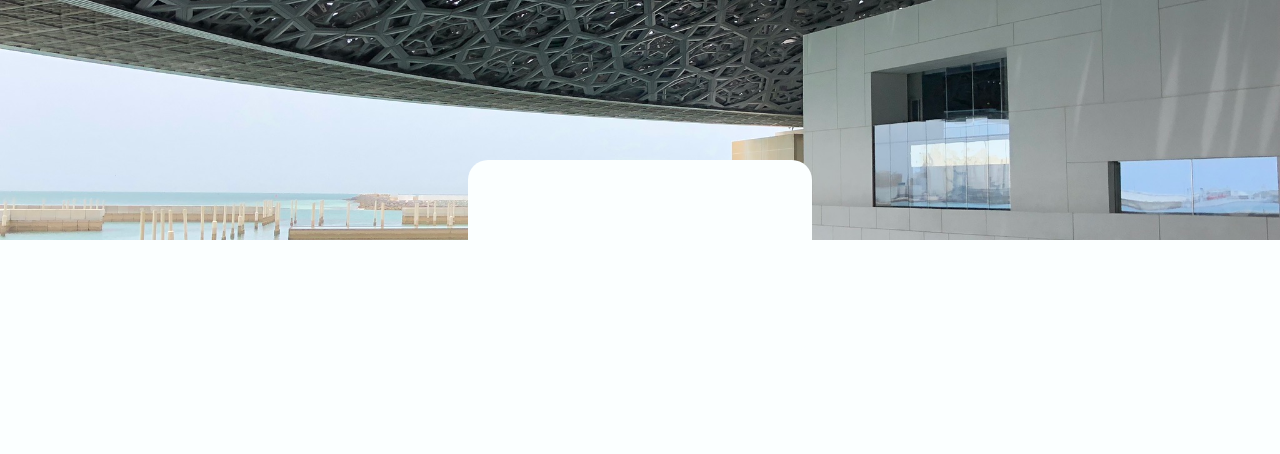
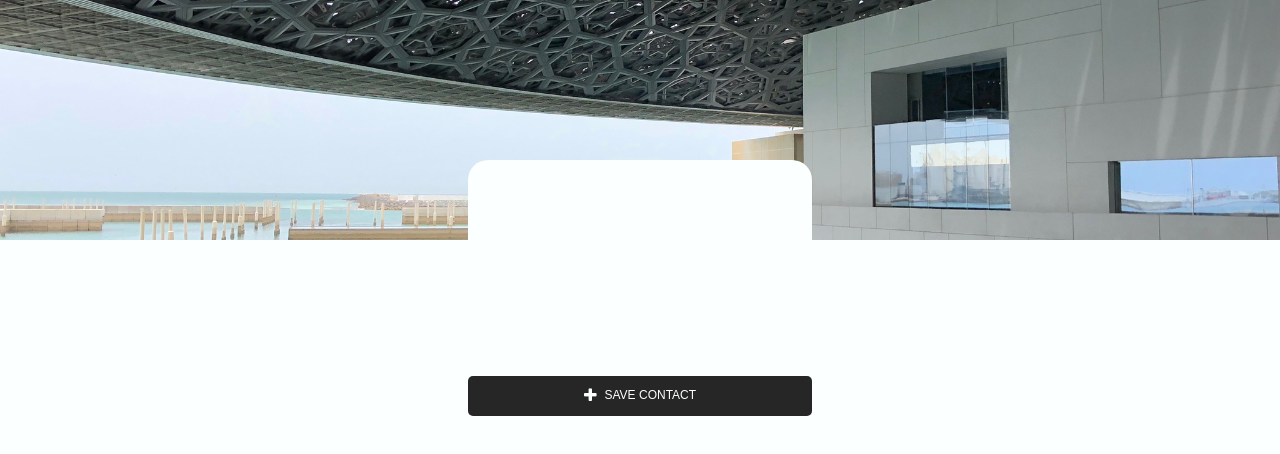
Before and after one commit to DeWildeDaan/DigitalBusinessCard, a plain HTML site: page index.html in a window 1280 px wide. Drawn offline with Linux system fonts and the light colour scheme.

Commit message:
contact button

```diff
--- a/CSS/screen.css
+++ b/CSS/screen.css
@@ -556,16 +556,41 @@ border-radius: var(--global-profile-pic-borderRadius);
     Save contact button
 */
 .c-contact-container{
+  margin-top: 24px;
   width: 100%;
   position: absolute;
   top: calc(20% + 192px);
+  display: flex;
+  justify-content: center;
 }
 
 .c-contact-btn{
   background-color: var(--global-html-color);
+  border-radius: var(--global-borderRadius-small);
+  border: 0px;
   width: 90%;
   max-width: 344px;
+  height: 40px;
+  display: flex;
+  align-items: center;
+  justify-content: center;
 }
+
+.c-contact-btn p{
+  color: var(--global-html-backgroundColor);
+  font-size: 12px;
+}
+
+.c-contact-btn a{
+  padding-right: 8px;
+  color: var(--global-html-backgroundColor);
+}
+
+.c-contact-btn:active{
+  background-color: var(--global-color-media);
+  color: var(--global-html-backgroundColor);
+}
+
 
 
 
--- a/index.html
+++ b/index.html
@@ -43,8 +43,9 @@
     </div>
 
     <div class="c-contact-container">
-        <button class="o-button-reset c-contact-btn">
-
+        <button class="c-contact-btn">
+            <a href="#"><i class="fa fa-plus" aria-hidden="true"></i></a>
+            <p>SAVE CONTACT</p>
         </button>
     </div>
 
```
Also changed, not shown: 1 other file.
